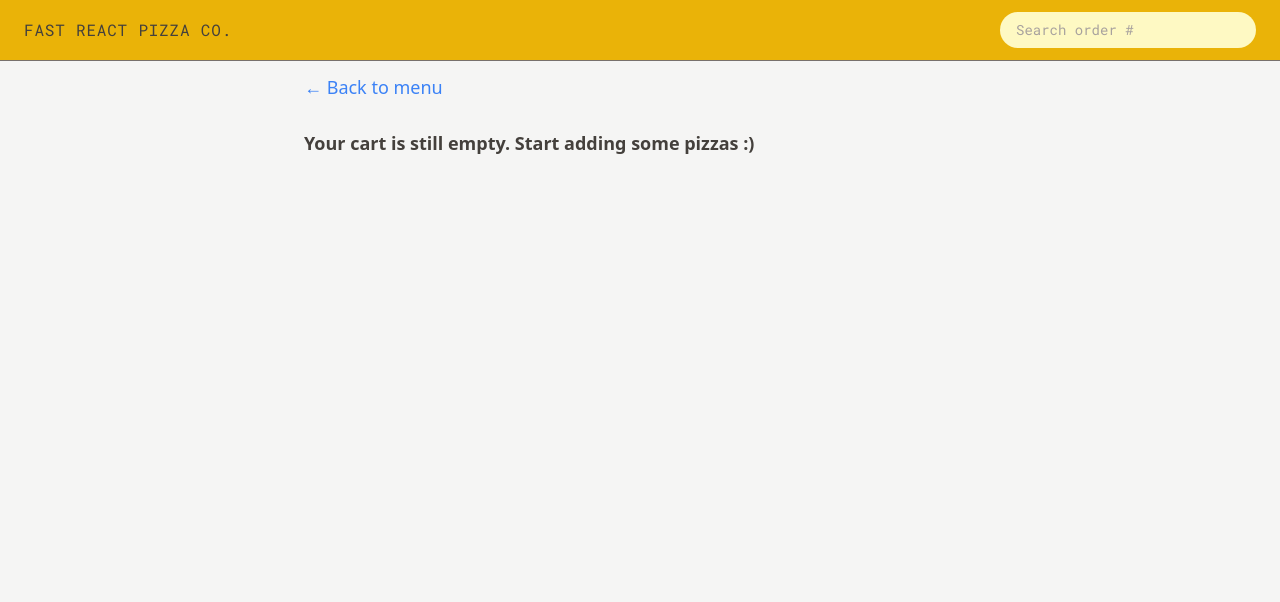
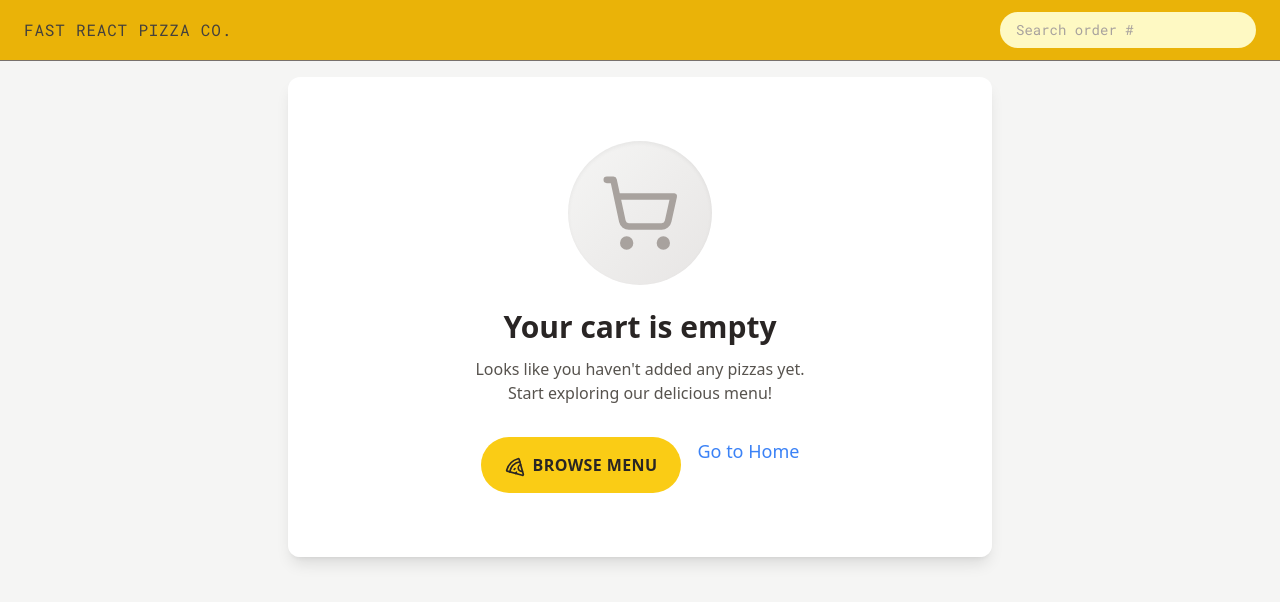
Before and after one commit to zacktam12/PizzaFlow, a React (Vite) app: page /cart in a window 1280 px wide. Shown: the top 602 px of the page. Built offline with nearby package versions, Linux system fonts and the light colour scheme; the HTML template or start-up script is replaced by a standard one.

Commit message:
feat: enhance cart functionality with localStorage support, add animations, and improve UI elements

```diff
--- a/src/features/cart/Cart.jsx
+++ b/src/features/cart/Cart.jsx
@@ -1,9 +1,11 @@
+import { motion } from "framer-motion";
 import LinkButton from "../../ui/LinkButton";
 import Button from "../../ui/Button";
 import CartItem from "./CartItem";
 import EmptyCart from "./EmptyCart";
 import { useDispatch, useSelector } from "react-redux";
 import { clearCart, getCart } from "./cartSlice";
+import toast from "react-hot-toast";
 
 function Cart() {
   const username = useSelector((state) => state.user.username);
@@ -11,26 +13,57 @@ function Cart() {
 
   const dispatch = useDispatch();
 
+  const handleClearCart = () => {
+    if (window.confirm("Are you sure you want to clear your cart?")) {
+      dispatch(clearCart());
+      toast.success("Cart cleared");
+    }
+  };
+
   if (!cart.length) return <EmptyCart />;
 
   return (
-    <div className="px-4 py-3 sm:px-6">
+    <motion.div
+      initial={{ opacity: 0 }}
+      animate={{ opacity: 1 }}
+      transition={{ duration: 0.3 }}
+      className="mx-2 my-4 rounded-lg bg-white/90 px-3 py-4 backdrop-blur-sm sm:px-6 sm:py-6"
+    >
       <LinkButton to="/menu">&larr; Back to menu</LinkButton>
-      <h2 className="mt-6 text-lg font-semibold sm:mt-7 sm:text-xl">Your cart, {username}</h2>
-      <ul className="mt-3 divide-y divide-stone-200 border-b">
-        {cart.map((item) => (
-          <CartItem item={item} key={item.pizzaId} />
+      <motion.h2
+        initial={{ x: -20, opacity: 0 }}
+        animate={{ x: 0, opacity: 1 }}
+        transition={{ delay: 0.1 }}
+        className="mt-5 text-lg font-bold text-stone-800 sm:mt-6 sm:text-xl md:text-2xl"
+      >
+        Your cart, {username}
+      </motion.h2>
+      <ul className="mt-4 divide-y divide-stone-200 rounded-lg border border-stone-200 bg-white">
+        {cart.map((item, index) => (
+          <motion.div
+            key={item.pizzaId}
+            initial={{ opacity: 0, x: -20 }}
+            animate={{ opacity: 1, x: 0 }}
+            transition={{ delay: 0.2 + index * 0.05 }}
+          >
+            <CartItem item={item} />
+          </motion.div>
         ))}
       </ul>
-      <div className="mt-6 flex flex-col gap-3 sm:flex-row sm:gap-2">
+      <motion.div
+        initial={{ y: 20, opacity: 0 }}
+        animate={{ y: 0, opacity: 1 }}
+        transition={{ delay: 0.4 }}
+        className="mt-6 flex flex-col gap-3 sm:flex-row sm:gap-3"
+      >
         <Button type="primary" to="/order/new">
           Order pizzas
         </Button>
-        <Button type="secondary" onClick={() => dispatch(clearCart())}>
+        <Button type="secondary" onClick={handleClearCart}>
           Clear cart
         </Button>
-      </div>
-    </div>
+      </motion.div>
+    </motion.div>
   );
 }
 
--- a/src/features/cart/CartItem.jsx
+++ b/src/features/cart/CartItem.jsx
@@ -8,13 +8,13 @@ function CartItem({ item }) {
   const currentQuantity = useSelector(getCurrentQuantityById(pizzaId));
 
   return (
-    <li className="py-3 sm:flex sm:items-center sm:justify-between">
-      <p className="mb-2 text-sm font-medium sm:mb-0 sm:text-base">
-        {quantity}&times; {name}
+    <li className="px-3 py-3 sm:flex sm:items-center sm:justify-between sm:px-4 sm:py-4">
+      <p className="mb-3 text-sm font-medium text-stone-800 sm:mb-0 sm:text-base">
+        <span className="font-bold text-primary-600">{quantity}&times;</span> {name}
       </p>
-      <div className="flex items-center justify-between gap-2 sm:gap-6">
-        <p className="text-sm font-bold">{formatCurrency(totalPrice)}</p>
-        <div className="flex items-center gap-2">
+      <div className="flex items-center justify-between gap-3 sm:gap-6">
+        <p className="text-sm font-bold text-stone-900 sm:text-base">{formatCurrency(totalPrice)}</p>
+        <div className="flex items-center gap-2 sm:gap-3">
           <UpdateItemQuantity
             pizzaId={pizzaId}
             currentQuantity={currentQuantity}
--- a/src/features/cart/CartOverview.jsx
+++ b/src/features/cart/CartOverview.jsx
@@ -12,12 +12,14 @@ function CartOverview() {
   if (!totalCartQuantity) return null;
 
   return (
-    <div className="flex items-center justify-between bg-stone-800 px-4 py-3 text-xs uppercase text-stone-200 sm:px-6 sm:text-sm md:text-base">
-      <p className="font-semibold text-stone-300">
-        <span>{totalCartQuantity} pizzas </span>
-        <span>{formatCurrency(totalCartPrice)}</span>
+    <div className="flex items-center justify-between bg-stone-800 px-3 py-3 text-xs uppercase text-stone-200 sm:px-6 sm:text-sm md:text-base">
+      <p className="font-semibold text-stone-300 space-x-2">
+        <span className="inline-block">{totalCartQuantity} {totalCartQuantity === 1 ? 'pizza' : 'pizzas'}</span>
+        <span className="inline-block">{formatCurrency(totalCartPrice)}</span>
       </p>
-      <Link to="/cart" className="hover:text-stone-300">Open cart &rarr;</Link>
+      <Link to="/cart" className="hover:text-stone-300 whitespace-nowrap hover:underline">
+        Open cart &rarr;
+      </Link>
     </div>
   );
 }
--- a/src/features/cart/DeleteItem.jsx
+++ b/src/features/cart/DeleteItem.jsx
@@ -1,11 +1,18 @@
 import { useDispatch } from "react-redux";
 import Button from "../../ui/Button";
 import { deleteItem } from "./cartSlice";
+import toast from "react-hot-toast";
 
 function DeleteItem({ pizzaId }) {
   const dispatch = useDispatch();
+
+  const handleDelete = () => {
+    dispatch(deleteItem(pizzaId));
+    toast.success("Item removed from cart");
+  };
+
   return (
-    <Button type="small" onClick={() => dispatch(deleteItem(pizzaId))}>
+    <Button type="small" onClick={handleDelete}>
       Delete
     </Button>
   );
--- a/src/features/cart/EmptyCart.jsx
+++ b/src/features/cart/EmptyCart.jsx
@@ -1,13 +1,50 @@
+import { motion } from "framer-motion";
+import { ShoppingCart, Pizza } from "lucide-react";
 import LinkButton from "../../ui/LinkButton";
+import Button from "../../ui/Button";
 
 function EmptyCart() {
   return (
-    <div className="px-4 py-3 sm:px-6">
-      <LinkButton to="/menu">&larr; Back to menu</LinkButton>
-      <p className="mt-6 text-base font-semibold sm:mt-7 sm:text-lg">
-        Your cart is still empty. Start adding some pizzas :)
-      </p>
-    </div>
+    <motion.div
+      initial={{ opacity: 0, scale: 0.95 }}
+      animate={{ opacity: 1, scale: 1 }}
+      transition={{ duration: 0.3 }}
+      className="mx-2 my-4 rounded-xl bg-white/95 px-4 py-12 text-center shadow-lg backdrop-blur-sm sm:px-6 sm:py-16"
+    >
+      <motion.div
+        initial={{ scale: 0 }}
+        animate={{ scale: 1 }}
+        transition={{ delay: 0.2, type: "spring", stiffness: 200 }}
+        className="mb-6 flex justify-center"
+      >
+        <div className="rounded-full bg-gradient-to-br from-stone-100 to-stone-200 p-6 shadow-inner sm:p-8">
+          <ShoppingCart className="h-12 w-12 text-stone-400 sm:h-16 sm:w-16 md:h-20 md:w-20" />
+        </div>
+      </motion.div>
+
+      <motion.div
+        initial={{ y: 20, opacity: 0 }}
+        animate={{ y: 0, opacity: 1 }}
+        transition={{ delay: 0.3 }}
+      >
+        <h2 className="mb-3 text-xl font-bold text-stone-800 sm:text-2xl md:text-3xl">
+          Your cart is empty
+        </h2>
+        <p className="mb-8 text-sm text-stone-600 sm:text-base">
+          Looks like you haven't added any pizzas yet.
+          <br className="hidden sm:block" />
+          Start exploring our delicious menu!
+        </p>
+
+        <div className="flex flex-col gap-3 sm:flex-row sm:justify-center sm:gap-4">
+          <Button type="primary" to="/menu">
+            <Pizza className="mr-2 inline h-4 w-4 sm:h-5 sm:w-5" />
+            Browse Menu
+          </Button>
+          <LinkButton to="/">Go to Home</LinkButton>
+        </div>
+      </motion.div>
+    </motion.div>
   );
 }
 
--- a/src/features/cart/cartSlice.js
+++ b/src/features/cart/cartSlice.js
@@ -1,7 +1,31 @@
 import { createSlice } from "@reduxjs/toolkit";
 
+// Load cart from localStorage
+const loadCartFromLocalStorage = () => {
+  try {
+    const serializedCart = localStorage.getItem("cart");
+    if (serializedCart === null) {
+      return [];
+    }
+    return JSON.parse(serializedCart);
+  } catch (err) {
+    console.error("Error loading cart from localStorage:", err);
+    return [];
+  }
+};
+
+// Save cart to localStorage
+const saveCartToLocalStorage = (cart) => {
+  try {
+    const serializedCart = JSON.stringify(cart);
+    localStorage.setItem("cart", serializedCart);
+  } catch (err) {
+    console.error("Error saving cart to localStorage:", err);
+  }
+};
+
 const initialState = {
-  cart: [],
+  cart: loadCartFromLocalStorage(),
 };
 
 const cartSlice = createSlice({
@@ -11,10 +35,12 @@ const cartSlice = createSlice({
     addItem(state, action) {
       // payload=newItem
       state.cart.push(action.payload);
+      saveCartToLocalStorage(state.cart);
     },
     deleteItem(state, action) {
       // payload=pizzaId
       state.cart = state.cart.filter((item) => item.pizzaId !== action.payload);
+      saveCartToLocalStorage(state.cart);
     },
     increaseItemQuantity(state, action) {
       // payload=pizzaId
@@ -22,6 +48,7 @@ const cartSlice = createSlice({
 
       item.quantity++;
       item.totalPrice = item.quantity * item.unitPrice;
+      saveCartToLocalStorage(state.cart);
     },
     decreaseItemQuantity(state, action) {
       // payload=pizzaId
@@ -31,9 +58,11 @@ const cartSlice = createSlice({
       item.totalPrice = item.quantity * item.unitPrice;
 
       if (item.quantity === 0) cartSlice.caseReducers.deleteItem(state, action);
+      else saveCartToLocalStorage(state.cart);
     },
     clearCart(state) {
       state.cart = [];
+      saveCartToLocalStorage(state.cart);
     },
   },
 });
```
Also changed, not shown: public/pizza-pic.jpg (added).
